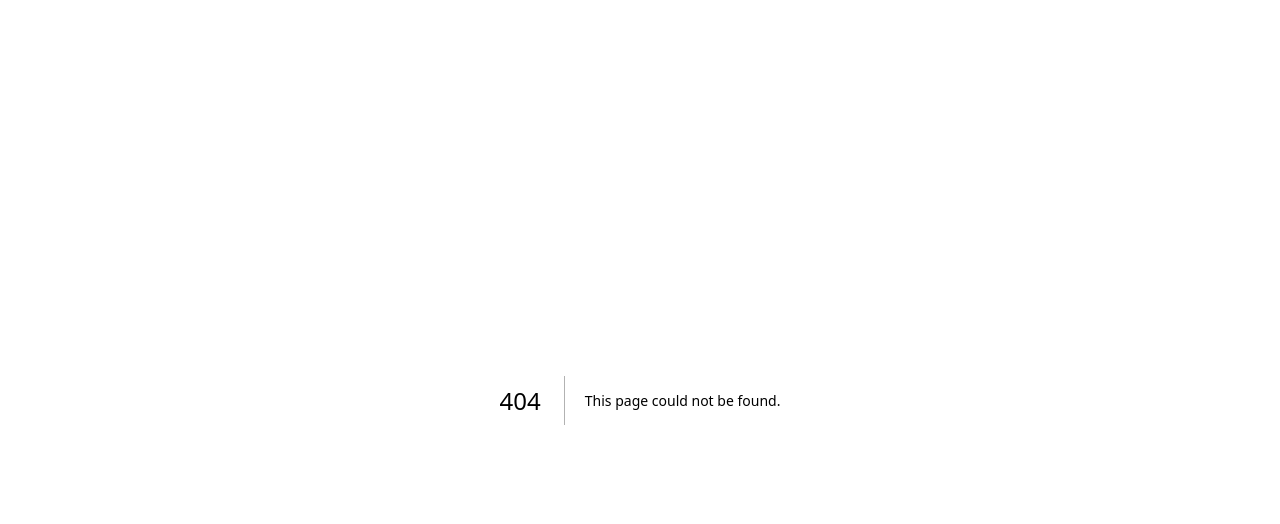
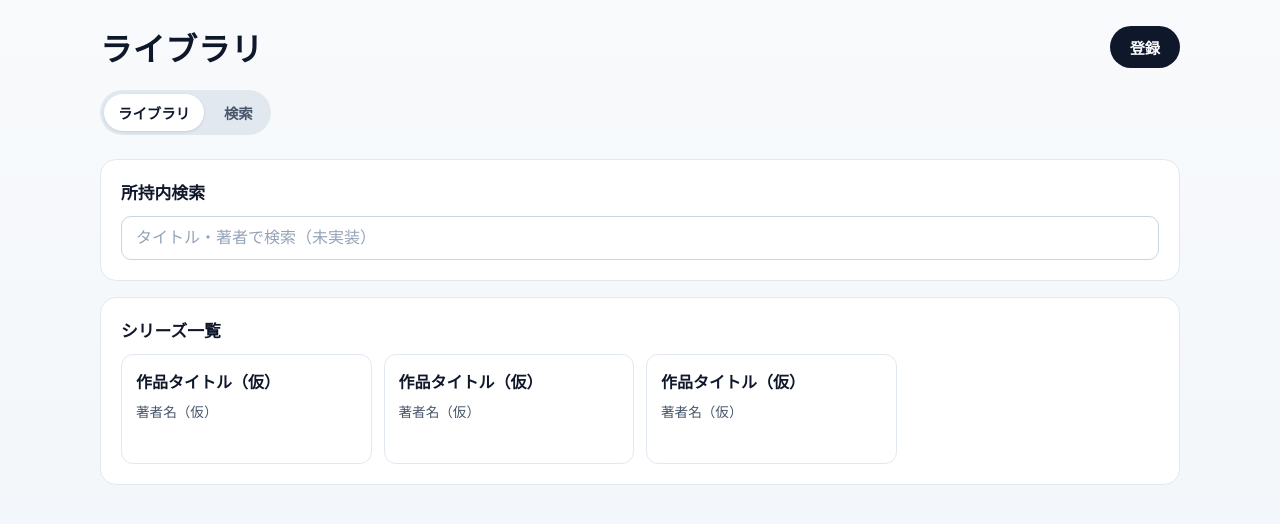
Before and after one commit to TUT-StudyClub/my-library, a Next.js app in the folder frontend/: page /library in a window 1280 px wide. Before the commit this address had no page. Shown: the top 524 px of the page. Built offline with nearby package versions, Linux system fonts and the light colour scheme.

Commit message:
feat: /libraryからリダイレクトするようにする

```diff
--- /dev/null
+++ b/frontend/src/app/library/page.tsx
@@ -0,0 +1,5 @@
+import { LibraryTabPage } from "@/components/library/LibraryTabPage";
+
+export default function LibraryPage() {
+  return <LibraryTabPage />;
+}
```
